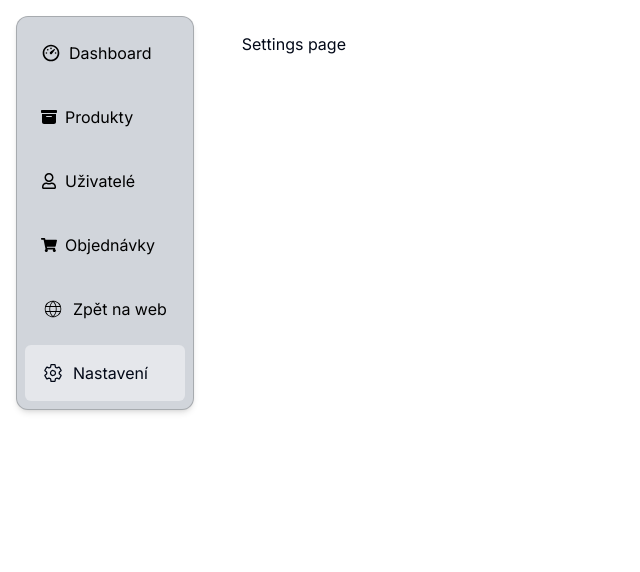
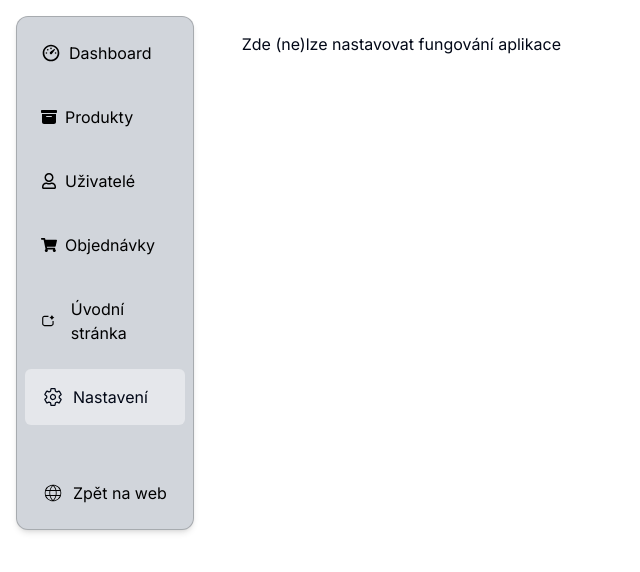
Before and after one commit to OndrejLosensky/code-commerce, a Next.js app: page /admin/nastaveni in a window 1280 px wide. Shown: the top 572 px of the page, without its empty margins (0-640 px from the left). Built offline with nearby package versions, Linux system fonts and the light colour scheme.

Commit message:
Some small UI changes + landing page admin route

```diff
--- a/app/admin/layout.tsx
+++ b/app/admin/layout.tsx
@@ -5,7 +5,8 @@ import { FaBoxArchive } from "react-icons/fa6";
 import { RiDashboard3Line } from "react-icons/ri";
 import { IoSettingsOutline } from "react-icons/io5";
 import { CiGlobe } from "react-icons/ci";
-import Link from "next/link";
+import { RiAiGenerate } from "react-icons/ri";
+
 
 export const dynamic = "force-dynamic"
 
@@ -21,8 +22,10 @@ export default function AdminDashboardLayout ( { children } : Readonly<{children
                         <NavigationLink href="/admin/produkty"> <FaBoxArchive className="w-4 h-4"/>  <span className="hidden lg:flex">Produkty</span> </NavigationLink>
                         <NavigationLink href="/admin/uzivatele"> <FaRegUser className="w-4 h-4"/>  <span className="hidden lg:flex">Uživatelé </span></NavigationLink>
                         <NavigationLink href="/admin/objednavky"> <FaShoppingCart className="w-4 h-4"/> <span className="hidden lg:flex"> Objednávky</span> </NavigationLink>
+                        <NavigationLink href="/admin/uvodni-stranka"><RiAiGenerate className="w-4 h-4" /> <span className="hidden lg:flex"></span> Úvodní stránka </NavigationLink>
+                        <NavigationLink href="/admin/nastaveni"><IoSettingsOutline className="w-6 h-5"/> <span className="hidden lg:flex">Nastavení</span></NavigationLink>
+                        <br />
                         <NavigationLink href="/">  <CiGlobe className="w-6 h-5"/> <span className="hidden lg:flex">Zpět na web</span> </NavigationLink>
-                        <NavigationLink href="/admin/nastaveni"><IoSettingsOutline className="w-6 h-5"/> <span className="hidden lg:flex">Nastavení</span></NavigationLink>
                     </div>
                 </section>
             </Navigation>
--- a/app/admin/nastaveni/page.tsx
+++ b/app/admin/nastaveni/page.tsx
@@ -1,5 +1,5 @@
 export default function SettingsAdminPage () {
     return (
-        <div> Settings page</div>
+        <div> Zde (ne)lze nastavovat fungování aplikace</div>
     )
 }
--- /dev/null
+++ b/app/admin/uvodni-stranka/page.tsx
@@ -0,0 +1,5 @@
+export default function LandingPage(){
+    return (
+        <h1> Zde (ne)lze editovat úvodní stránku </h1>
+    )
+}
```
